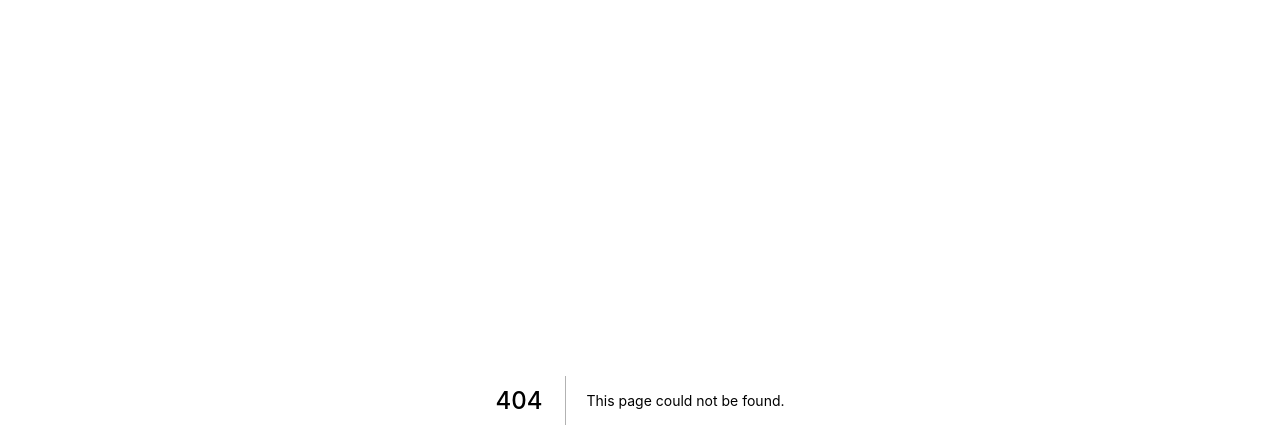
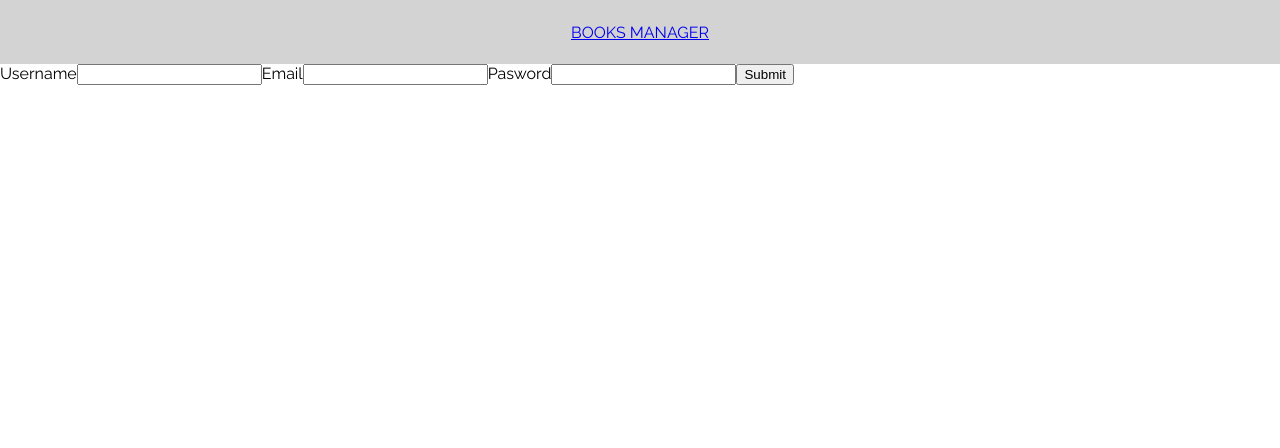
Before and after one commit to carole-arbogast/books-manager2, a Next.js app: page /register in a window 1280 px wide. Before the commit this address had no page. Shown: the top 448 px of the page. Built offline with nearby package versions, Linux system fonts and the light colour scheme.

Commit message:
feat: add login and register pages

```diff
--- /dev/null
+++ b/components/AuthProvider.tsx
@@ -0,0 +1,36 @@
+import React from "react";
+import Axios from "axios";
+import useSWR from "swr";
+
+export const AuthContext = React.createContext({
+  user: null,
+  isLoggedIn: false,
+  setIsLoggedIn: null,
+});
+
+interface Props {
+  children: React.ReactNode;
+}
+
+const fetchUser = async () =>
+  Axios.get("http://localhost:8000/current_user/", {
+    headers: {
+      Authorization: `JWT ${typeof window !== "undefined" && localStorage.getItem("token")}`,
+    },
+  });
+
+function AuthProvider({ children }: Props) {
+  const [isLoggedIn, setIsLoggedIn] = React.useState(
+    typeof window !== "undefined" && Boolean(localStorage.getItem("token"))
+  );
+
+  const { data: user, error } = useSWR(isLoggedIn ? "/books_server/current_user" : null, fetchUser);
+
+  return (
+    <AuthContext.Provider value={{ isLoggedIn, setIsLoggedIn, user }}>
+      {children}
+    </AuthContext.Provider>
+  );
+}
+
+export default AuthProvider;
--- a/pages/_app.tsx
+++ b/pages/_app.tsx
@@ -1,10 +1,11 @@
 import { createGlobalStyle } from "styled-components";
+import AuthProvider from "../components/AuthProvider";
 
 function MyApp({ Component, pageProps }) {
   return (
-    <>
+    <AuthProvider>
       <GlobalStyle /> <Component {...pageProps} />
-    </>
+    </AuthProvider>
   );
 }
 
--- /dev/null
+++ b/pages/register.tsx
@@ -0,0 +1,46 @@
+import React from "react";
+import { Formik, Form, Field } from "formik";
+import Axios from "axios";
+import Navbar from "../components/Navbar";
+
+const handleRegister = async (query) => Axios.post("http://localhost:8000/users/", query);
+
+function Register() {
+  const [isLoggedIn, setIsLoggedIn] = React.useState(
+    typeof window !== "undefined" && Boolean(localStorage.getItem("token"))
+  );
+
+  const handleSubmit = async (values) => {
+    try {
+      const res = await handleRegister(values);
+      console.log(res);
+      localStorage.setItem("token", res.data.token);
+      setIsLoggedIn(true);
+    } catch (err) {
+      console.log(err);
+    }
+  };
+
+  const initialValues = { username: "", email: "", password: "" };
+  return (
+    <>
+      <Navbar />
+      <Formik initialValues={initialValues} onSubmit={handleSubmit}>
+        {() => (
+          <Form>
+            <label htmlFor="username">Username</label>
+            <Field type="text" name="username"></Field>
+            <label htmlFor="email">Email</label>
+            <Field type="text" name="email"></Field>
+            <label htmlFor="password">Pasword</label>
+            <Field type="text" name="password"></Field>
+
+            <button type="submit">Submit</button>
+          </Form>
+        )}
+      </Formik>
+    </>
+  );
+}
+
+export default Register;
```
Also changed, not shown: pages/login.tsx (added, +43 -0 lines).
